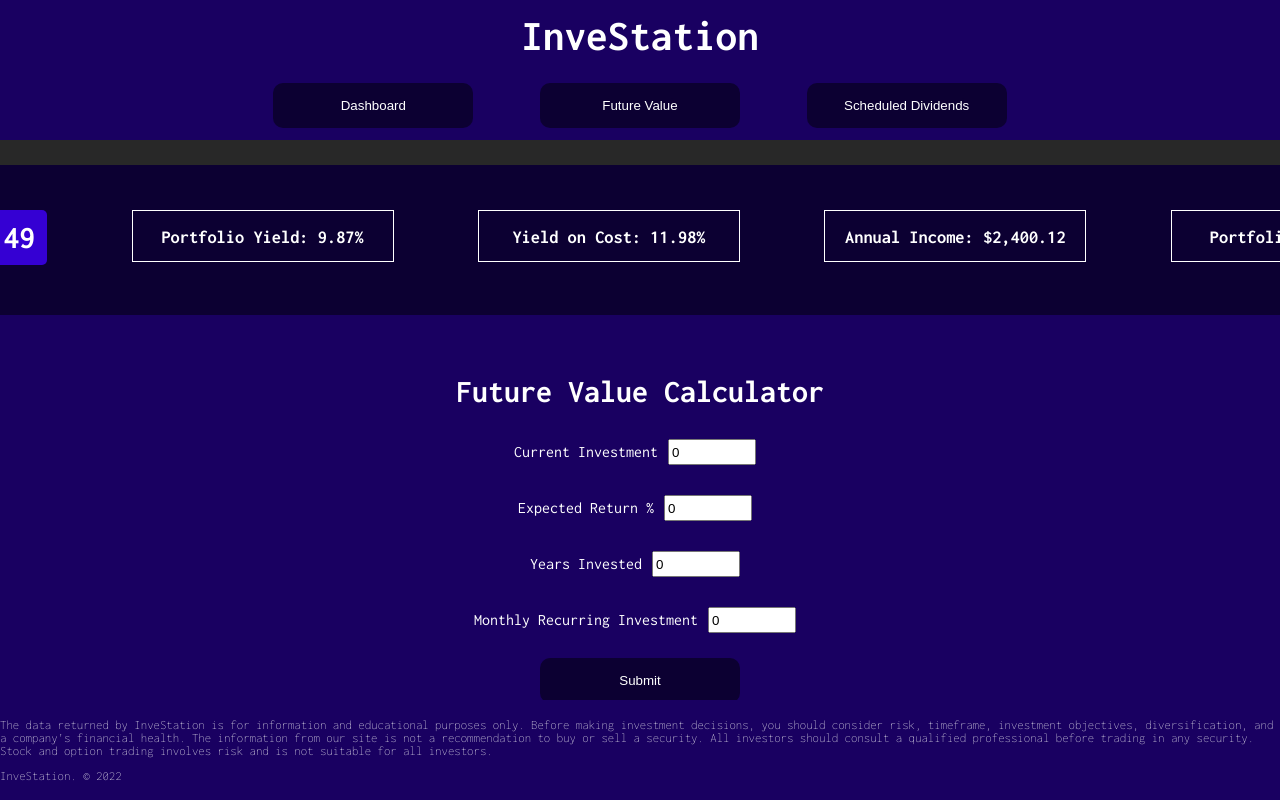
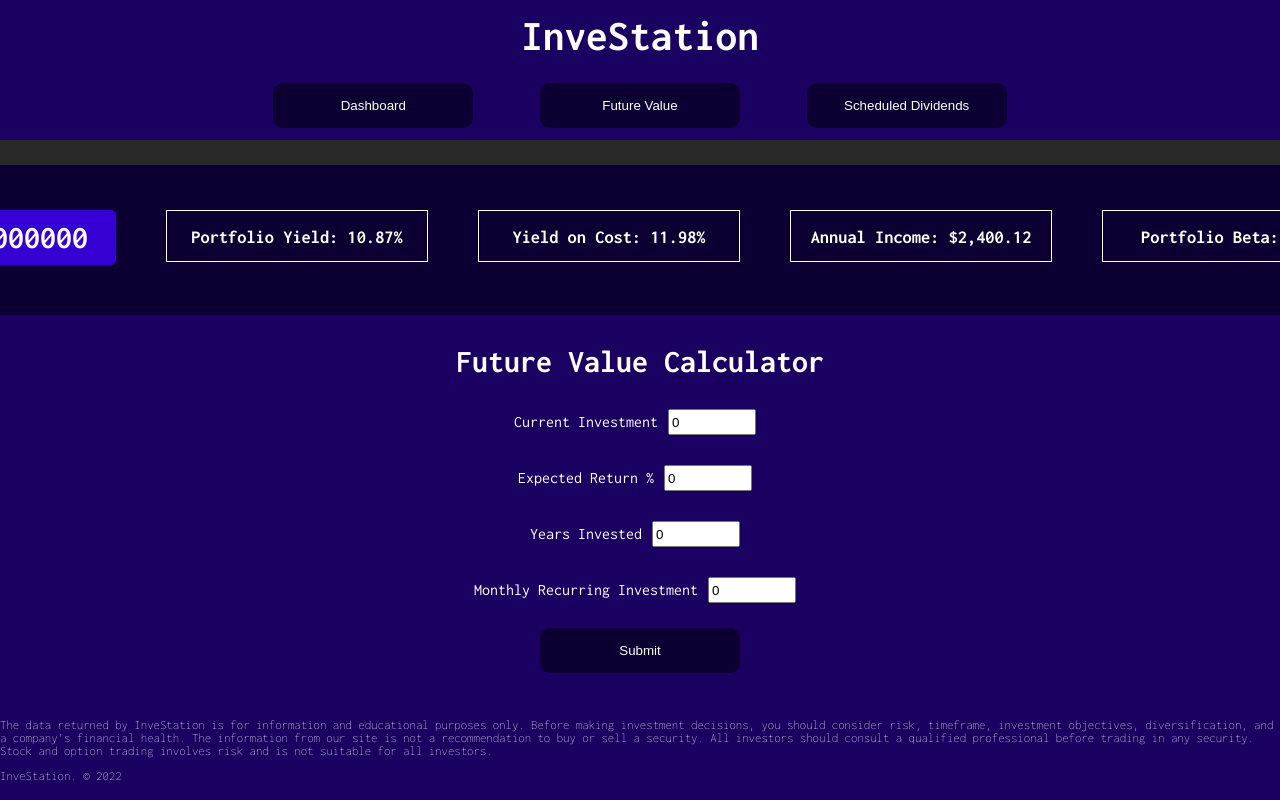
Before and after one commit to parsTroy/dividend-tracker, a React (Create React App) app: page /futurevalue in a window 1280 px wide. Built offline with nearby package versions, Linux system fonts and the light colour scheme.

Commit message:
Styling fixes & moved dashboard stats to component

```diff
--- a/src/components/Dashboard/Dashboard.jsx
+++ b/src/components/Dashboard/Dashboard.jsx
@@ -1,8 +1,8 @@
 import React, { useState } from "react";
+import PortfolioStats from "../PortfolioStats/PortfolioStats";
 import style from './Dashboard.module.css';
 import Portfolio from "./Portfolio/Portfolio";
 import PortfolioMonitor from "./PortfolioMonitor/PortfolioMonitor";
-import PortfolioTotal from "./PortfolioTotal/PortfolioTotal";
 
 const Dashboard = () => {
 
@@ -18,11 +18,7 @@ const Dashboard = () => {
   return (
     <div className={style.container}>
       <div className={style.headingContainer}>
-        <div className={style.portfolioValue}>{<PortfolioTotal />}</div>
-        <div className={style.yield}>Portfolio Yield: {`10.87%`}</div>
-        <div className={style.yieldOnCost}>Yield on Cost: {`11.98%`}</div>
-        <div className={style.annualIncome}>Annual Income: {`$2,400.12`}</div>
-        <div className={style.beta}>Portfolio Beta: {`0.72`}</div>
+        <PortfolioStats />
       </div>
       <div className={style.portfolio}>
             <div className={style.ticker}>
--- a/src/components/FutureValue/FutureValue.jsx
+++ b/src/components/FutureValue/FutureValue.jsx
@@ -1,5 +1,6 @@
 import React, { useState } from "react";
 import style from './FutureValue.module.css';
+import PortfolioStats from '../PortfolioStats/PortfolioStats';
 
 const FutureValue = () => {
 
@@ -28,13 +29,9 @@ const FutureValue = () => {
 
     return (
         <div className={style.container}>
-        <div className={style.headingContainer}>
-          <div className={style.portfolioValue}>{'$249,929.49'}</div>
-          <div className={style.yield}>Portfolio Yield: {`9.87%`}</div>
-          <div className={style.yieldOnCost}>Yield on Cost: {`11.98%`}</div>
-          <div className={style.annualIncome}>Annual Income: {`$2,400.12`}</div>
-          <div className={style.beta}>Portfolio Beta: {`0.72`}</div>
-        </div>
+          <div className={style.headingContainer}>
+            <PortfolioStats />
+          </div>
 
 
         <div className={style.portfolio}>
--- a/src/components/FutureValue/FutureValue.module.css
+++ b/src/components/FutureValue/FutureValue.module.css
@@ -8,14 +8,14 @@
     top: 145px;
     color: var(--primary-text-color);
     text-align: center;
-    padding: 20px;
+    padding: 15px;
 }
 
 .headingContainer {
     display: flex;
     columns: 4;
     justify-content: space-around;
-    margin-top: 25px;
+    margin-top: 15px;
 }
 
 .portfolioValue {
@@ -49,12 +49,13 @@
     align-items: center;
     background-color: var(--secondary-color);
     margin: 50px 50px;
-    height: 75%;
-    padding-top: 10px;
+    padding-top: 5px;
+    padding-bottom: 5px;
 }
 
 .fvContainer {
-    margin-top: 50px;
+    margin-top: 25px;
+    margin-bottom: 25px;
 }
 
 .button {
--- /dev/null
+++ b/src/components/PortfolioStats/PortfolioStats.jsx
@@ -0,0 +1,17 @@
+import React from "react";
+import style from './PortfolioStats.module.css';
+import PortfolioTotal from '../Dashboard/PortfolioTotal/PortfolioTotal';
+
+const PortfolioStats = () => {
+    return (
+        <div className={style.containerHeader}>
+            <div className={style.portfolioValue}>{<PortfolioTotal />}</div>
+            <div className={style.yield}>Portfolio Yield: {`10.87%`}</div>
+            <div className={style.yieldOnCost}>Yield on Cost: {`11.98%`}</div>
+            <div className={style.annualIncome}>Annual Income: {`$2,400.12`}</div>
+            <div className={style.beta}>Portfolio Beta: {`0.72`}</div>
+        </div>
+    );
+};
+
+export default PortfolioStats;
--- /dev/null
+++ b/src/components/PortfolioStats/PortfolioStats.module.css
@@ -0,0 +1,32 @@
+.containerHeader {
+    display: flex;
+    columns: 4;
+    column-gap: 50px;
+    justify-content: space-around;
+    margin-top: 15px;
+}
+
+.portfolioValue {
+    display: flex;
+    align-items: center;
+    justify-content: center;
+    font-size: var(--portfolio-font-size);
+    font-weight: var(--font-size-bold);
+    background-color: var(--quaternary-color);
+    width: 200px;
+    height: 55px;
+    border-radius: 5px;
+}
+.yield,
+.yieldOnCost,
+.annualIncome,
+.beta {
+    display: flex;
+    align-items: center;
+    justify-content: center;
+    width: 260px;
+    height: 50px;
+    border: 1px solid white;
+    font-size: var(--primary-font-size);
+    font-weight: var(--font-size-bold);
+}
--- a/src/components/UpComingDividends/UpComingDividends.jsx
+++ b/src/components/UpComingDividends/UpComingDividends.jsx
@@ -1,19 +1,16 @@
 import React from "react";
 import Chart from "./Chart/Chart";
 import style from './UpComingDividends.module.css';
+import PortfolioStats from '../PortfolioStats/PortfolioStats';
 
 const UpComingDividends = () => {
 
 
     return (
         <div className={style.container}>
-        <div className={style.headingContainer}>
-          <div className={style.portfolioValue}>{'$249,929.49'}</div>
-          <div className={style.yield}>Portfolio Yield: {`9.87%`}</div>
-          <div className={style.yieldOnCost}>Yield on Cost: {`11.98%`}</div>
-          <div className={style.annualIncome}>Annual Income: {`$2,400.12`}</div>
-          <div className={style.beta}>Portfolio Beta: {`0.72`}</div>
-        </div>
+          <div className={style.headingContainer}>
+            <PortfolioStats />
+          </div>
         <div className={style.portfolio}>
 
           <Chart />
```
